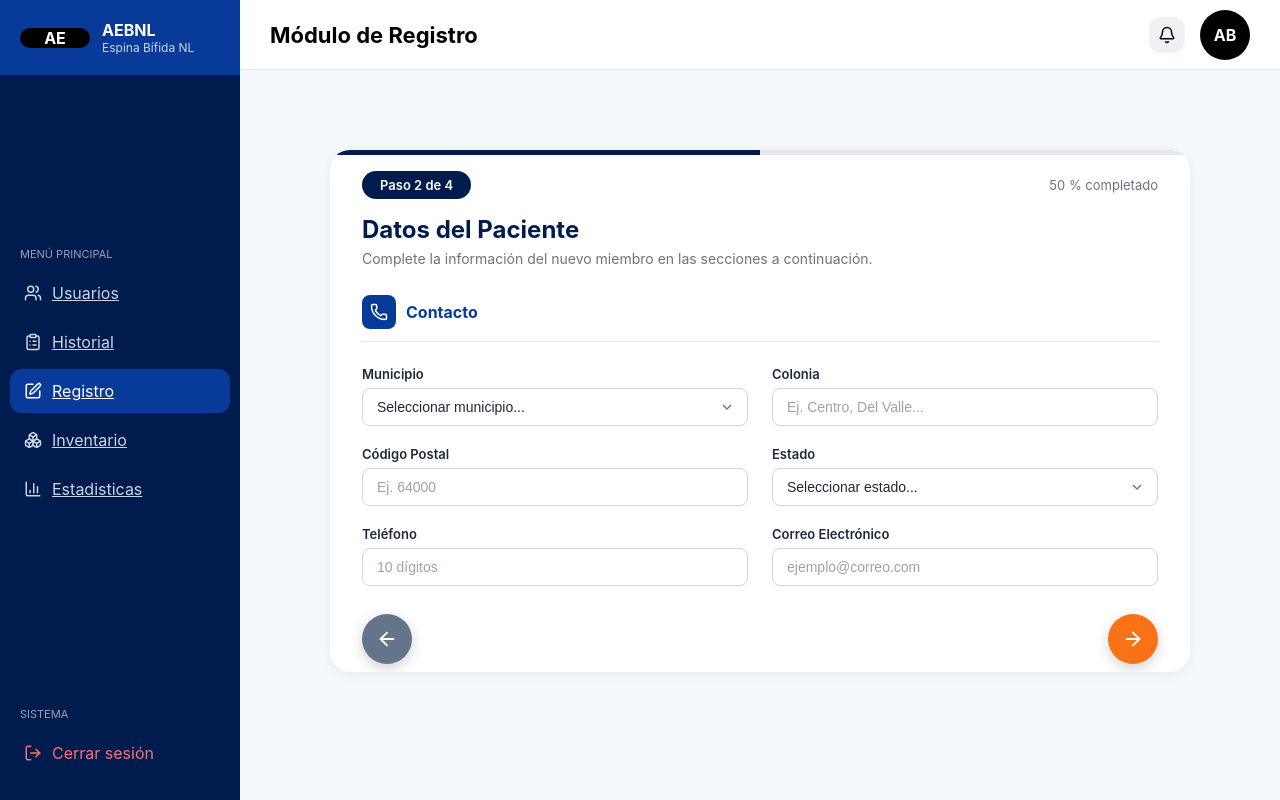
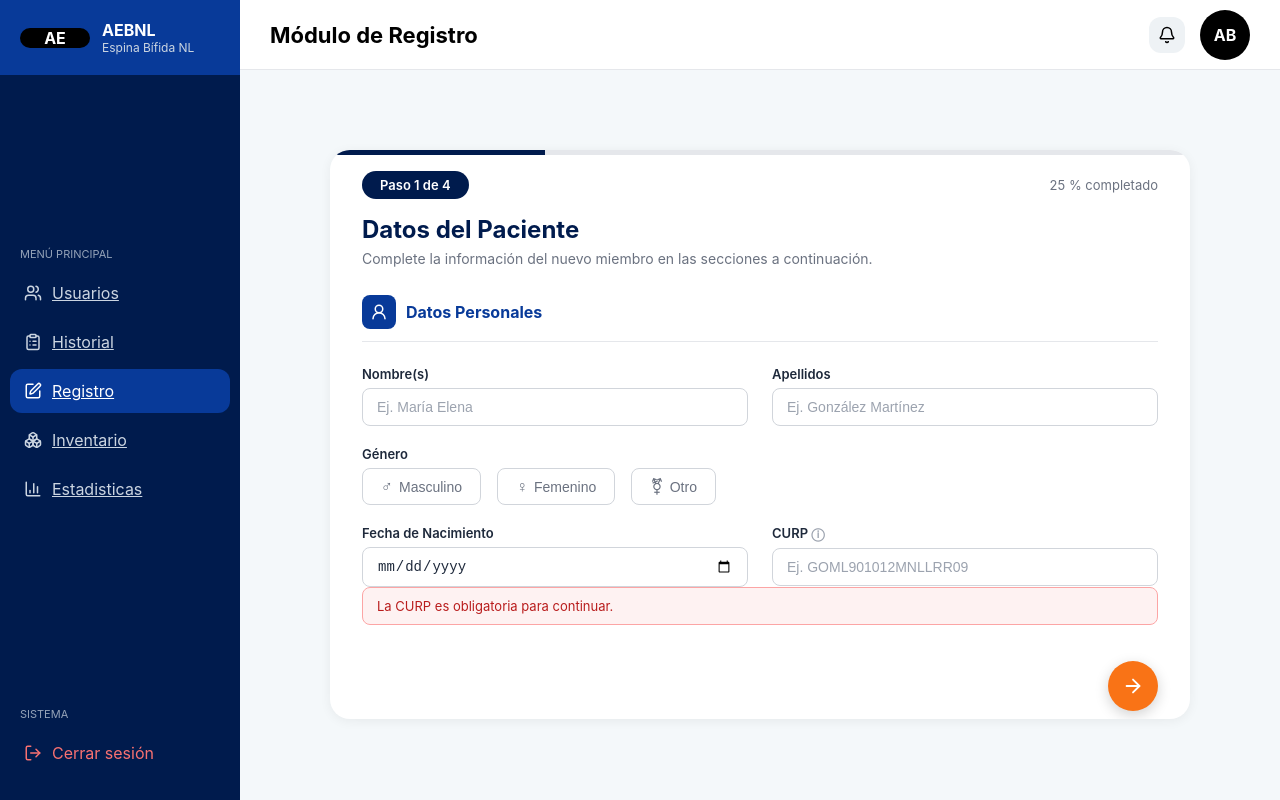
Before and after one commit to Ay4xx/SoftwareEspinaBifida, a React (Create React App) app in the folder espina-bifida-app/: page /registro in a window 1280 px wide. Both pictures are taken after a click on the button 1133 px from the left and 640 px from the top of the page. Built offline with nearby package versions, Linux system fonts and the light colour scheme.

Commit message:
CURP Validación sin api

```diff
--- a/espina-bifida-app/src/componentes/registro/DatosPersonales/DatosPersonales.css
+++ b/espina-bifida-app/src/componentes/registro/DatosPersonales/DatosPersonales.css
@@ -118,3 +118,21 @@
   font-size: 13px;
   cursor: help;
 }
+
+.dp-input-error {
+  border-color: #ef4444 !important;
+}
+
+.dp-input-valido {
+  border-color: #22c55e !important;
+}
+
+.dp-error-msg {
+  font-size: 12px;
+  color: #ef4444;
+}
+
+.dp-valido-msg {
+  font-size: 12px;
+  color: #22c55e;
+}
--- a/espina-bifida-app/src/componentes/registro/DatosPersonales/DatosPersonales.js
+++ b/espina-bifida-app/src/componentes/registro/DatosPersonales/DatosPersonales.js
@@ -1,10 +1,42 @@
-import React from "react";
+import React, { useState } from "react";
 import "./DatosPersonales.css";
 import { UserRound } from "lucide-react";
 
+const ESTADOS_CURP = [
+  "AS","BC","BS","CC","CL","CM","CS","CH","DF","DG",
+  "GT","GR","HG","JC","MC","MN","MS","NT","NL","OC",
+  "PL","QT","QR","SP","SL","SR","TC","TS","TL","VZ",
+  "YN","ZS","NE"
+];
+
+const REGEX_CURP = new RegExp(
+  `^[A-Z][AEIOU][A-Z]{2}` +
+  `\\d{2}(0[1-9]|1[0-2])(0[1-9]|[12]\\d|3[01])` +
+  `[HMX]` +
+  `(${ESTADOS_CURP.join("|")})` +
+  `[B-DF-HJ-NP-TV-Z]{3}` +
+  `[0-9A-Z]\\d$`
+);
+
+function validarCURP(curp) {
+  if (!curp) return null;
+  if (curp.length !== 18) return "La CURP debe tener exactamente 18 caracteres.";
+  if (!REGEX_CURP.test(curp)) return "El formato de la CURP no es válido.";
+  return null;
+}
+
 function DatosPersonales({ datos, onChange }) {
+  const [errorCURP, setErrorCURP] = useState(null);
+
   const handleInput = (e) => {
-    onChange({ [e.target.name]: e.target.value });
+    const { name, value } = e.target;
+    if (name === "curp") {
+      const upper = value.toUpperCase();
+      setErrorCURP(validarCURP(upper));
+      onChange({ curp: upper });
+      return;
+    }
+    onChange({ [name]: value });
   };
 
   const seleccionarGenero = (valor) => {
@@ -90,8 +122,12 @@ function DatosPersonales({ datos, onChange }) {
               onChange={handleInput}
               placeholder="Ej. GOML901012MNLLRR09"
               maxLength={18}
-              style={{ textTransform: "uppercase" }}
+              className={errorCURP ? "dp-input-error" : datos.curp && datos.curp.length === 18 ? "dp-input-valido" : ""}
             />
+            {errorCURP && <span className="dp-error-msg">{errorCURP}</span>}
+            {!errorCURP && datos.curp && datos.curp.length === 18 && (
+              <span className="dp-valido-msg">CURP con formato válido.</span>
+            )}
           </div>
         </div>
       </div>
--- a/espina-bifida-app/src/pantallas/registro.css
+++ b/espina-bifida-app/src/pantallas/registro.css
@@ -107,6 +107,17 @@
   margin: 0;
 }
 
+/* ── Error de validación de paso ── */
+.registro-error-paso {
+  margin: 0 32px 8px;
+  padding: 10px 14px;
+  background-color: #fef2f2;
+  border: 1px solid #fca5a5;
+  border-radius: 8px;
+  color: #b91c1c;
+  font-size: 13px;
+}
+
 /* ── Contenedor de botones ── */
 .registro-nav-contenedor {
   display: flex;
--- a/espina-bifida-app/src/pantallas/registro.jsx
+++ b/espina-bifida-app/src/pantallas/registro.jsx
@@ -11,6 +11,7 @@ const TOTAL_PASOS = 4;
 function RegistroPage() {
   const [paso, setPaso] = useState(1);
   const [guardado, setGuardado] = useState(false);
+  const [errorPaso, setErrorPaso] = useState(null);
   const [formData, setFormData] = useState({
     nombres: "",
     apellidos: "",
@@ -31,9 +32,24 @@ function RegistroPage() {
 
   const handleChange = (nuevosDatos) => {
     setFormData((prev) => ({ ...prev, ...nuevosDatos }));
+    if (nuevosDatos.curp !== undefined) setErrorPaso(null);
+  };
+
+  const validarPaso = () => {
+    if (paso === 1) {
+      const curp = formData.curp;
+      if (!curp) return "La CURP es obligatoria para continuar.";
+      const ESTADOS = ["AS","BC","BS","CC","CL","CM","CS","CH","DF","DG","GT","GR","HG","JC","MC","MN","MS","NT","NL","OC","PL","QT","QR","SP","SL","SR","TC","TS","TL","VZ","YN","ZS","NE"];
+      const regex = new RegExp(`^[A-Z][AEIOU][A-Z]{2}\\d{2}(0[1-9]|1[0-2])(0[1-9]|[12]\\d|3[01])[HMX](${ESTADOS.join("|")})[B-DF-HJ-NP-TV-Z]{3}[0-9A-Z]\\d$`);
+      if (!regex.test(curp)) return "La CURP ingresada no tiene un formato válido. Verifica e intenta de nuevo.";
+    }
+    return null;
   };
 
   const siguientePaso = () => {
+    const error = validarPaso();
+    if (error) { setErrorPaso(error); return; }
+    setErrorPaso(null);
     if (paso < TOTAL_PASOS) setPaso(paso + 1);
   };
 
@@ -130,6 +146,11 @@ function RegistroPage() {
         {/* Contenido del paso actual */}
         {renderPaso()}
 
+        {/* Error de validación del paso */}
+        {errorPaso && (
+          <p className="registro-error-paso">{errorPaso}</p>
+        )}
+
         {/* Botones de navegación */}
         <div className="registro-nav-contenedor">
           {paso > 1 && (
```
